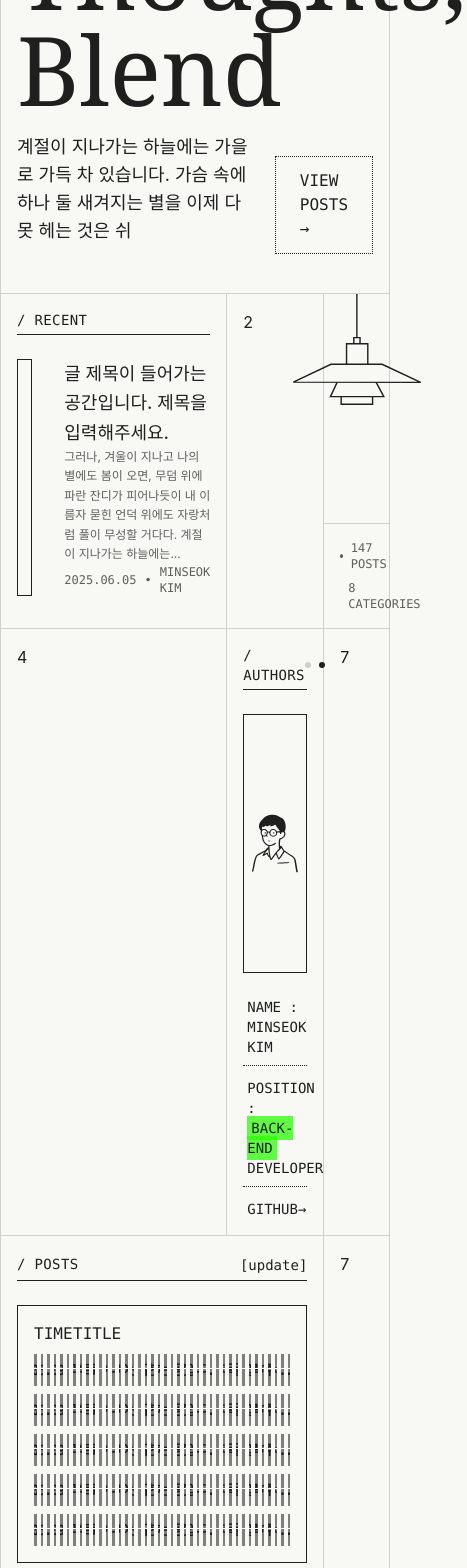
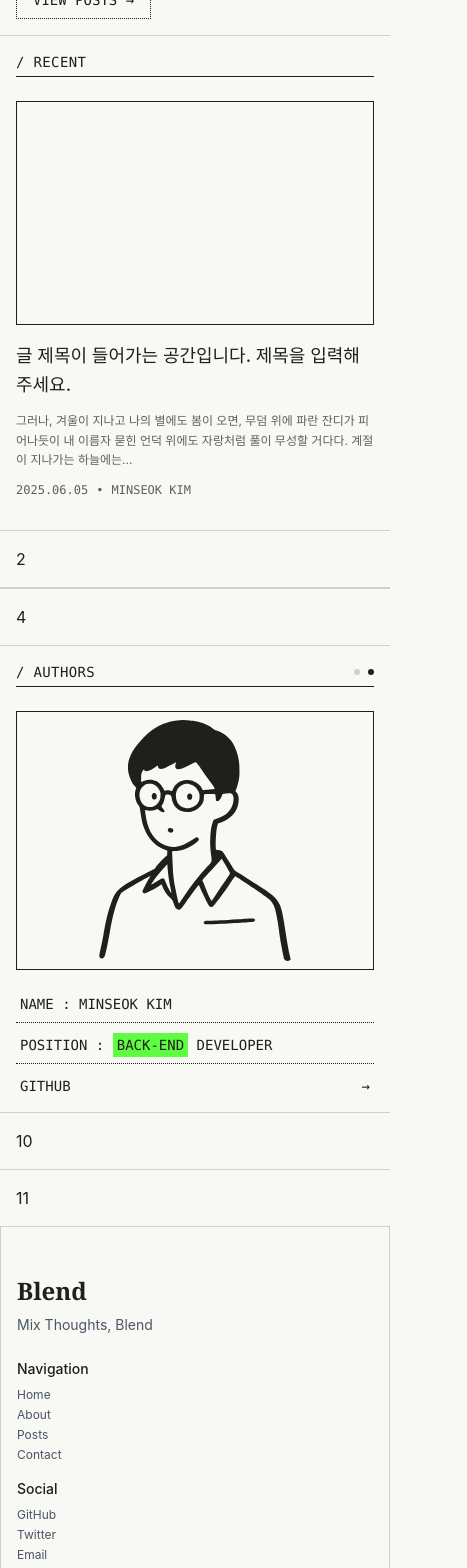
Before and after one commit to YunDo-Gi/blend, a Next.js app: page / in a window 390 px wide. Shown: the part 240-1808 px from the top of the page, 467 px wide, since content can reach past the window. Built offline with nearby package versions, Linux system fonts and the light colour scheme.

Commit message:
refactor: 반응형 개선

```diff
--- a/src/app/globals.css
+++ b/src/app/globals.css
@@ -41,6 +41,7 @@
   --color-primary: #2cff05;
   --color-gray-foreground: #cfcfcc;
   --color-gray-light: #3e3e3d;
+  --color-gray-2: #3a3a38;
 }
 
 body {
--- a/src/app/layout.tsx
+++ b/src/app/layout.tsx
@@ -29,6 +29,7 @@ export default function RootLayout({
   return (
     <html lang="en" suppressHydrationWarning>
       <body
+        suppressHydrationWarning
         className={`${geistSans.variable} ${geistMono.variable} bg-background text-foreground antialiased`}
       >
         <StyledComponentsRegistry>
--- a/src/app/page.tsx
+++ b/src/app/page.tsx
@@ -7,22 +7,24 @@ import LampToggle from '@/domain/main/components/lamp-toggle';
 
 export default function Home() {
   return (
-    <div className="grid grid-cols-10 gap-0">
-      {/* row 1 */}
-      <div className="border-line col-span-10 border-b">
-        <div className="border-line mx-auto max-w-7xl border-x p-(--layout-grid-padding)">
+    <div className="grid grid-cols-1 gap-0">
+      {/* row 1 - Hero */}
+      <div className="border-line border-b">
+        <div className="border-line mx-auto max-w-7xl p-(--layout-grid-padding) lg:border-x">
           <HeroSection />
         </div>
       </div>
 
-      {/* row 2 */}
-      <div className="border-line col-span-10 border-b">
-        <div className="border-line mx-auto grid max-w-7xl grid-cols-12 gap-0 border-x">
-          <div className="border-line col-span-7 border-r p-(--layout-grid-padding)">
+      {/* row 2 - Recent + Stats */}
+      <div className="border-line border-b">
+        <div className="border-line mx-auto grid max-w-7xl grid-cols-1 gap-0 md:grid-cols-2 lg:grid-cols-12 lg:border-x">
+          <div className="border-line border-b p-(--layout-grid-padding) md:border-r md:border-b-0 lg:col-span-7">
             <RecentSection />
           </div>
-          <div className="border-line col-span-3 border-r p-(--layout-grid-padding)">2</div>
-          <div className="border-line col-span-2 flex flex-col justify-between">
+          <div className="border-line border-b p-(--layout-grid-padding) md:border-b-0 lg:col-span-3 lg:border-r">
+            2
+          </div>
+          <div className="border-line hidden flex-col justify-between lg:col-span-2 lg:flex">
             <LampToggle />
             <div className="mt-4">
               <StatsSection />
@@ -31,35 +33,36 @@ export default function Home() {
         </div>
       </div>
 
-      {/* row 3 */}
-      <div className="border-line col-span-10 border-b">
-        <div className="border-line mx-auto grid max-w-7xl grid-cols-12 gap-0 border-x">
-          <div className="border-line col-span-7 border-r p-(--layout-grid-padding)">4</div>
-          <div className="border-line col-span-3 border-r p-(--layout-grid-padding)">
+      {/* row 3 - Authors */}
+      <div className="border-line border-b">
+        <div className="border-line mx-auto grid max-w-7xl grid-cols-1 gap-0 md:grid-cols-2 lg:grid-cols-12 lg:border-x">
+          <div className="border-line border-b p-(--layout-grid-padding) md:border-r md:border-b-0 lg:col-span-7">
+            4
+          </div>
+          <div className="border-line p-(--layout-grid-padding) lg:col-span-3 lg:border-r">
             <AuthorsSection />
           </div>
-          <div className="col-span-2 p-(--layout-grid-padding)">7</div>
+          <div className="hidden p-(--layout-grid-padding) lg:col-span-2 lg:block">7</div>
         </div>
       </div>
 
-      {/* row 4 */}
-      <div className="border-line col-span-10 border-b">
+      {/* row 4 - FlipBoard (md and up) */}
+      <div className="border-line hidden border-b md:block">
         <div className="border-line mx-auto grid max-w-7xl grid-cols-12 gap-0 border-x">
-          <div className="border-line col-span-10 border-r p-(--layout-grid-padding)">
+          <div className="border-line col-span-12 border-r p-(--layout-grid-padding)">
             <FlipBoard />
           </div>
-          <div className="col-span-2 p-(--layout-grid-padding)">7</div>
         </div>
       </div>
 
       {/* row 5 */}
-      <div className="border-line col-span-10 border-b">
-        <div className="border-line mx-auto max-w-7xl border-x p-(--layout-grid-padding)">10</div>
+      <div className="border-line border-b">
+        <div className="border-line mx-auto max-w-7xl p-(--layout-grid-padding) lg:border-x">10</div>
       </div>
 
       {/* row 6 */}
-      <div className="border-line col-span-10">
-        <div className="border-line mx-auto max-w-7xl border-x p-(--layout-grid-padding)">11</div>
+      <div className="border-line">
+        <div className="border-line mx-auto max-w-7xl p-(--layout-grid-padding) lg:border-x">11</div>
       </div>
     </div>
   );
--- a/src/domain/main/components/flip-board.tsx
+++ b/src/domain/main/components/flip-board.tsx
@@ -16,10 +16,9 @@ const DUMMY_POSTS: Post[] = [
   { date: '06.09', title: '리액트로 애니메이션 구현하는 공간입니다. 제목을 입력해주세요.' },
 ];
 
-const GRID_CONFIG = {
-  cols: 40,
-  rows: 5,
-};
+const CELL_WIDTH = 20; // w-5 = 20px
+const CELL_GAP = 4; // gap-1 = 4px
+const ROWS = 5;
 
 const FLIP_CHARS = 'ABCDEFGHIJKLMNOPQRSTUVWXYZ0123456789 .,!?-+:*&'.split('');
 
@@ -66,7 +65,7 @@ const FlipCell = ({
   }, [targetChar, shouldFlip, rowIndex, colIndex]);
 
   return (
-    <div className="bg-gray-light relative h-8 overflow-hidden inset-shadow-sm">
+    <div className="bg-gray-2 relative h-8 overflow-hidden inset-shadow-sm">
       <div className="bg-background absolute top-1/2 right-0 left-0 z-10 h-px -translate-y-0.5" />
 
       <div className="flex h-full w-full items-center justify-center font-mono text-sm font-semibold">
@@ -77,32 +76,70 @@ const FlipCell = ({
 };
 
 export default function FlipBoard() {
-  const [gridData, setGridData] = useState<string[][]>(
-    Array.from({ length: GRID_CONFIG.rows }, () => Array.from({ length: GRID_CONFIG.cols }, () => ' ')),
-  );
+  const containerRef = useRef<HTMLDivElement>(null);
+  const [cols, setCols] = useState(40);
+  const [gridData, setGridData] = useState<string[][]>([]);
   const [shouldFlip, setShouldFlip] = useState(false);
 
+  // 컨테이너 크기에 맞게 컬럼 수 계산
   useEffect(() => {
-    const posts = DUMMY_POSTS.slice(0, 5);
+    const updateCols = () => {
+      if (!containerRef.current) return;
+      const containerWidth = containerRef.current.clientWidth;
+      // hidden 상태면 무시 (width가 0)
+      if (containerWidth === 0) return;
+      // 패딩 16px * 2 = 32px 제외
+      const availableWidth = containerWidth - 32;
+      const newCols = Math.floor((availableWidth + CELL_GAP) / (CELL_WIDTH + CELL_GAP));
+      setCols(Math.max(20, Math.min(50, newCols))); // 최소 20, 최대 50컬럼
+    };
+
+    // 초기 계산 + hidden에서 표시될 때를 위한 지연 실행
+    updateCols();
+    const timer = setTimeout(updateCols, 100);
+
+    const resizeObserver = new ResizeObserver(updateCols);
+    if (containerRef.current) {
+      resizeObserver.observe(containerRef.current);
+    }
+
+    window.addEventListener('resize', updateCols);
+
+    return () => {
+      clearTimeout(timer);
+      resizeObserver.disconnect();
+      window.removeEventListener('resize', updateCols);
+    };
+  }, []);
+
+  // 데이터 생성 (cols 변경 시)
+  useEffect(() => {
+    const posts = DUMMY_POSTS.slice(0, ROWS);
 
     const postRows = posts.map((post) => {
-      const maxTitleLength = 32;
+      const maxTitleLength = cols - 8; // 날짜(6) + 공백(1) 제외
       const truncatedTitle =
-        post.title.length > maxTitleLength ? post.title.slice(0, maxTitleLength) + '...' : post.title;
+        post.title.length > maxTitleLength ? post.title.slice(0, maxTitleLength - 3) + '...' : post.title;
 
       const fullText = `${post.date} ${truncatedTitle}`;
-      return fullText.padEnd(GRID_CONFIG.cols, ' ').split('').slice(0, GRID_CONFIG.cols);
+      return fullText.padEnd(cols, ' ').split('').slice(0, cols);
     });
 
     setGridData(postRows);
+  }, [cols]);
 
-    setTimeout(() => {
+  // 초기 플립 애니메이션
+  useEffect(() => {
+    const timer = setTimeout(() => {
       setShouldFlip(true);
       setTimeout(() => {
         setShouldFlip(false);
       }, 3000);
     }, 500);
+
+    return () => clearTimeout(timer);
   }, []);
+
   const updateBoard = () => {
     if (shouldFlip) return;
 
@@ -126,25 +163,26 @@ export default function FlipBoard() {
           [update]
         </button>
       </SectionHeader>
-      <div className="border-foreground border p-4">
-        <div className="mb-2 grid grid-cols-[repeat(40,1fr)] gap-1 font-mono">
-          <div className="col-span-6">TIME</div>
-          <div className="col-span-34">TITLE</div>
+      <div ref={containerRef} className="border-foreground border p-4">
+        <div className="mb-2 flex font-mono" style={{ gap: CELL_GAP }}>
+          <div style={{ width: CELL_WIDTH * 6 + CELL_GAP * 5 }}>TIME</div>
+          <div>TITLE</div>
         </div>
 
-        <div className="flex flex-col gap-2">
-          {Array.from({ length: GRID_CONFIG.rows }).map((_, rowIndex) => (
-            <div key={rowIndex} className="grid grid-cols-[repeat(40,1fr)] gap-1">
-              {Array.from({ length: GRID_CONFIG.cols }).map((_, colIndex) => {
+        <div className="flex flex-col" style={{ gap: CELL_GAP }}>
+          {Array.from({ length: ROWS }).map((_, rowIndex) => (
+            <div key={rowIndex} className="flex" style={{ gap: CELL_GAP }}>
+              {Array.from({ length: cols }).map((_, colIndex) => {
                 const char = gridData[rowIndex]?.[colIndex] || ' ';
                 return (
+                  <div key={`${rowIndex}-${colIndex}`} style={{ width: CELL_WIDTH }} className="shrink-0">
                     <FlipCell
-                    key={`${rowIndex}-${colIndex}`}
                       targetChar={char}
                       shouldFlip={shouldFlip}
                       rowIndex={rowIndex}
                       colIndex={colIndex}
                     />
+                  </div>
                 );
               })}
             </div>
--- a/src/domain/main/components/hero-section.tsx
+++ b/src/domain/main/components/hero-section.tsx
@@ -3,16 +3,16 @@ import Link from 'next/link';
 export default function HeroSection() {
   return (
     <section>
-      <h1 className="text-foreground mb-4 font-serif text-8xl">
+      <h1 className="text-foreground mb-4 font-serif text-4xl md:text-6xl lg:text-8xl">
         Mix Thoughts, <br /> Blend
       </h1>
-      <div className="flex flex-row items-center justify-between gap-4">
-        <p className="text-foreground mb-8 text-lg">
+      <div className="flex flex-col items-start gap-4 md:flex-row md:items-center md:justify-between">
+        <p className="text-foreground text-sm md:text-lg">
           계절이 지나가는 하늘에는 가을로 가득 차 있습니다. 가슴 속에 하나 둘 새겨지는 별을 이제 다 못 헤는 것은 쉬
         </p>
         <Link
           href="/posts"
-          className="text-foreground border-foreground hover:bg-primary/75 border border-dotted px-6 py-3 font-mono font-medium transition-colors"
+          className="text-foreground border-foreground hover:bg-primary/75 shrink-0 border border-dotted px-4 py-2 font-mono text-sm font-medium transition-colors md:px-6 md:py-3 md:text-base"
         >
           VIEW POSTS →
         </Link>
--- a/src/domain/main/components/recent-section.tsx
+++ b/src/domain/main/components/recent-section.tsx
@@ -27,10 +27,10 @@ export default function RecentSection() {
     <>
       <SectionHeader title="/ RECENT" />
 
-      <div className="group flex cursor-pointer gap-8 pb-(--layout-grid-padding)">
-        <div className="border-foreground aspect-image group-hover:border-primary w-72 border"></div>
+      <div className="group flex cursor-pointer flex-col gap-4 pb-(--layout-grid-padding) lg:flex-row lg:gap-8">
+        <div className="border-foreground aspect-image group-hover:border-primary w-full shrink-0 border lg:w-72"></div>
 
-        <div className="flex flex-1 flex-col content-between justify-between">
+        <div className="flex flex-1 flex-col content-between justify-between gap-3 lg:gap-0">
           <h3 className="text-lg leading-relaxed font-medium">{currentPost.title}</h3>
 
           <p className="text-gray-foreground text-xs leading-relaxed">{currentPost.content}</p>
```
Lines whose indentation alone changed are shown as unchanged.
